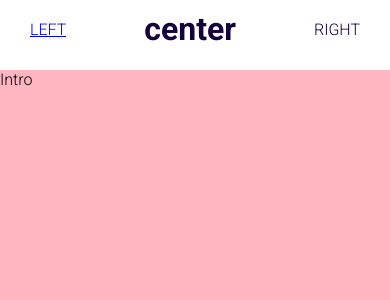
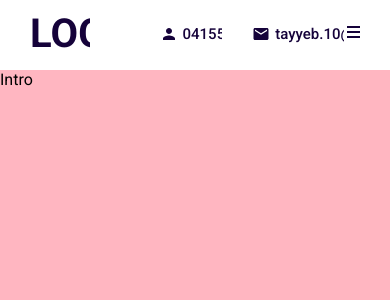
Before and after one commit to MTayyebKhan/react-portfolio, a React (Create React App) app: page / in a window 390 px wide. Shown: the top 300 px of the page. Built offline with nearby package versions, Linux system fonts and the light colour scheme.

Commit message:
hamburger menu and logo with phone and email added

```diff
--- a/package.json
+++ b/package.json
@@ -3,10 +3,12 @@
   "version": "0.1.0",
   "private": true,
   "dependencies": {
+    "@material-ui/core": "^4.12.3",
+    "@material-ui/icons": "^4.11.2",
     "@testing-library/jest-dom": "^5.11.4",
     "@testing-library/react": "^11.1.0",
     "@testing-library/user-event": "^12.1.10",
-    "node-sass": "^5.0.0",
+    "node-sass": "^6.0.1",
     "react": "^17.0.2",
     "react-dom": "^17.0.2",
     "react-scripts": "4.0.3",
--- a/public/index.html
+++ b/public/index.html
@@ -4,7 +4,7 @@
     <meta charset="utf-8" />
     <meta name="viewport" content="width=device-width, initial-scale=1" />
     <meta name="description" content="Web site created using create-react-app" />
-    <link href="https://fonts.googleapis.com/css2?family=Roboto:wght@100;300;700;900&display=swap" rel="stylesheet">
+    <link href="https://fonts.googleapis.com/css2?family=Roboto:wght@100;300;400;500;700;900&display=swap" rel="stylesheet">
     <title>React Portfolio Website</title>
     <style>
       *{
--- a/src/components/topbar/Topbar.jsx
+++ b/src/components/topbar/Topbar.jsx
@@ -1,15 +1,26 @@
 import "./topbar.scss"
+import {Person, Mail} from "@material-ui/icons"
+import MenuIcon from '@material-ui/icons/Menu';
 
 function Topbar() {
     return (
         <div className="topbar">
             <div className="wrapper">
                 <div className="left">
-                    <a href="#intro">LEFT</a>
+                    <a href="#intro" className="logo">LOGO</a>
+                    <div className="itemContainer">
+                        <Person className="icon"/>
+                        <span>0415507514</span>
+                    </div>
+                    <div className="itemContainer">
+                        <Mail className="icon"/>
+                        <span>tayyeb.10@live.com</span>
+                    </div>
                 </div>
-                <h1>center</h1>
                 <div className="right">
-                    RIGHT
+                    <div className="hamburger">
+                        <MenuIcon />
+                    </div>
                 </div>
             </div>
         </div>
--- a/src/components/topbar/topbar.scss
+++ b/src/components/topbar/topbar.scss
@@ -14,5 +14,34 @@
     display: flex;
     align-items: center;
     justify-content: space-between;
+
+    .left{
+      display: flex;
+      align-items: center;
+
+      .logo{
+      font-size: 40px;
+      font-weight: 700;
+      text-decoration: none;
+      color: inherit;
+      margin-right: 40px;
+      }
+
+      .itemContainer{
+        display: flex;
+        align-items: center;
+        margin-left: 30px;
+
+        .icon{
+          font-size: 18px;
+          margin-right: 5px;
+        }
+
+        span{
+          font-size: 15px;
+          font-weight: 500;
+        }
+      }
+    }
   }
 }
```
Also changed, not shown: 2 other files (tests, documents, lock files or other folders).
